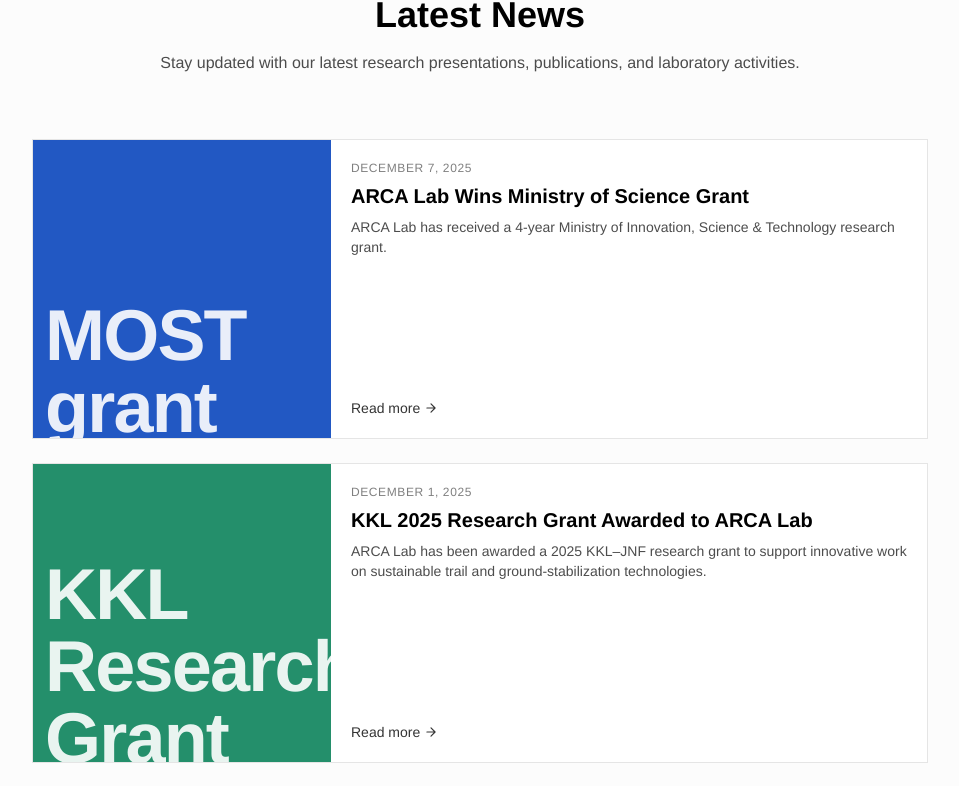
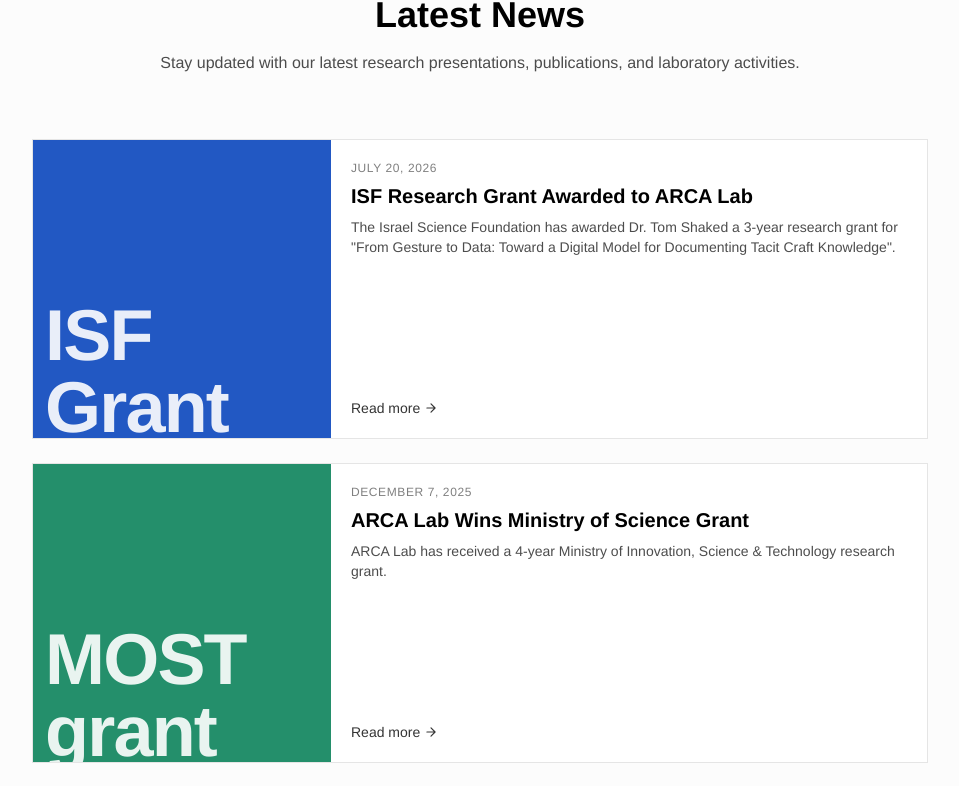
Before and after one commit to tomshaked/arcane-horizons, a React (Vite) app: page / in a window 1280 px wide. Shown: the part 10455-11241 px from the top of the page, without its empty margins (160-1119 px from the left). Built offline with nearby package versions, Linux system fonts and the light colour scheme.

Commit message:
Changes
Co-authored-by: tomshaked <8398235+tomshaked@users.noreply.github.com>

```diff
--- a/src/data/newsItems.ts
+++ b/src/data/newsItems.ts
@@ -24,6 +24,21 @@ export const newsColors = [
 
 export const newsItems: NewsItem[] = [
   {
+    id: 'isf-grant-2026',
+    title: 'ISF Research Grant Awarded to ARCA Lab',
+    shortTitle: 'ISF Grant',
+    date: '2026-07-20',
+    summary: 'The Israel Science Foundation has awarded Dr. Tom Shaked a 3-year research grant for "From Gesture to Data: Toward a Digital Model for Documenting Tacit Craft Knowledge".',
+    content: [
+      'The Israel Science Foundation (ISF) has awarded ARCA Lab a 3-year research grant for the project "From Gesture to Data: Toward a Digital Model for Documenting Tacit Craft Knowledge", starting October 2026.',
+      'Tacit knowledge embedded in traditional crafts is enacted through gestures, tool use, and material interactions, and is transmitted through apprenticeship rather than explicit description. As many craft traditions decline, this embodied knowledge risks disappearing without ever being systematically documented.',
+      'The project investigates digital methods for documenting, analyzing, and preserving craft practices — including motion capture, robotic reenactment, and computer vision — comparing them with traditional ethnographic documentation. Crafts such as plastering, stone carving, weaving, and clay shaping will be recorded and analyzed to classify what each method captures and omits.',
+      'The expected outcome is a systematic model for documenting tacit craft knowledge, mapping documentation methods to dimensions of practice such as gesture, rhythm, and material response.',
+      'Researchers interested in joining this work are invited to view our [open Postdoctoral and PhD positions](#/news/open-research-positions).'
+    ]
+  },
+  {
+
     id: 'most-grant-2025',
     title: 'ARCA Lab Wins Ministry of Science Grant',
     shortTitle: 'MOST grant',
```
